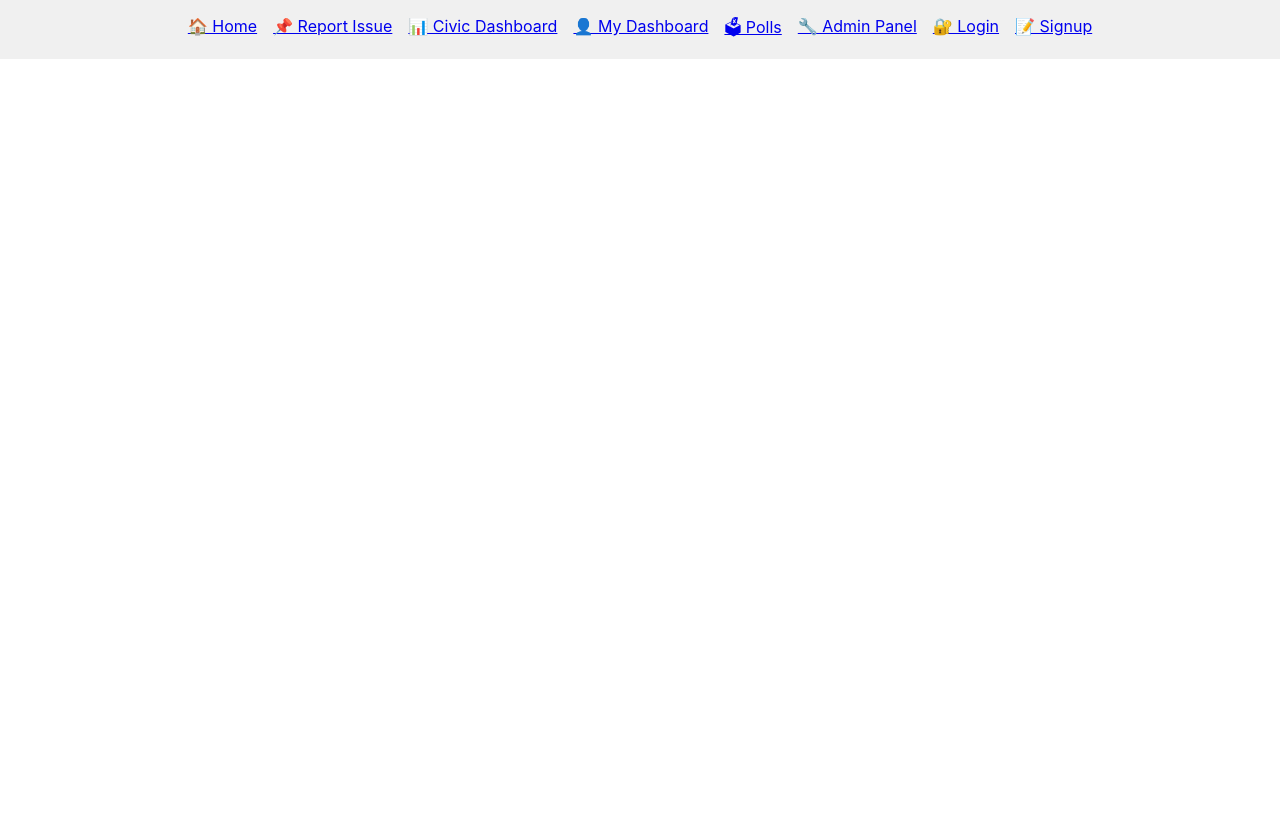
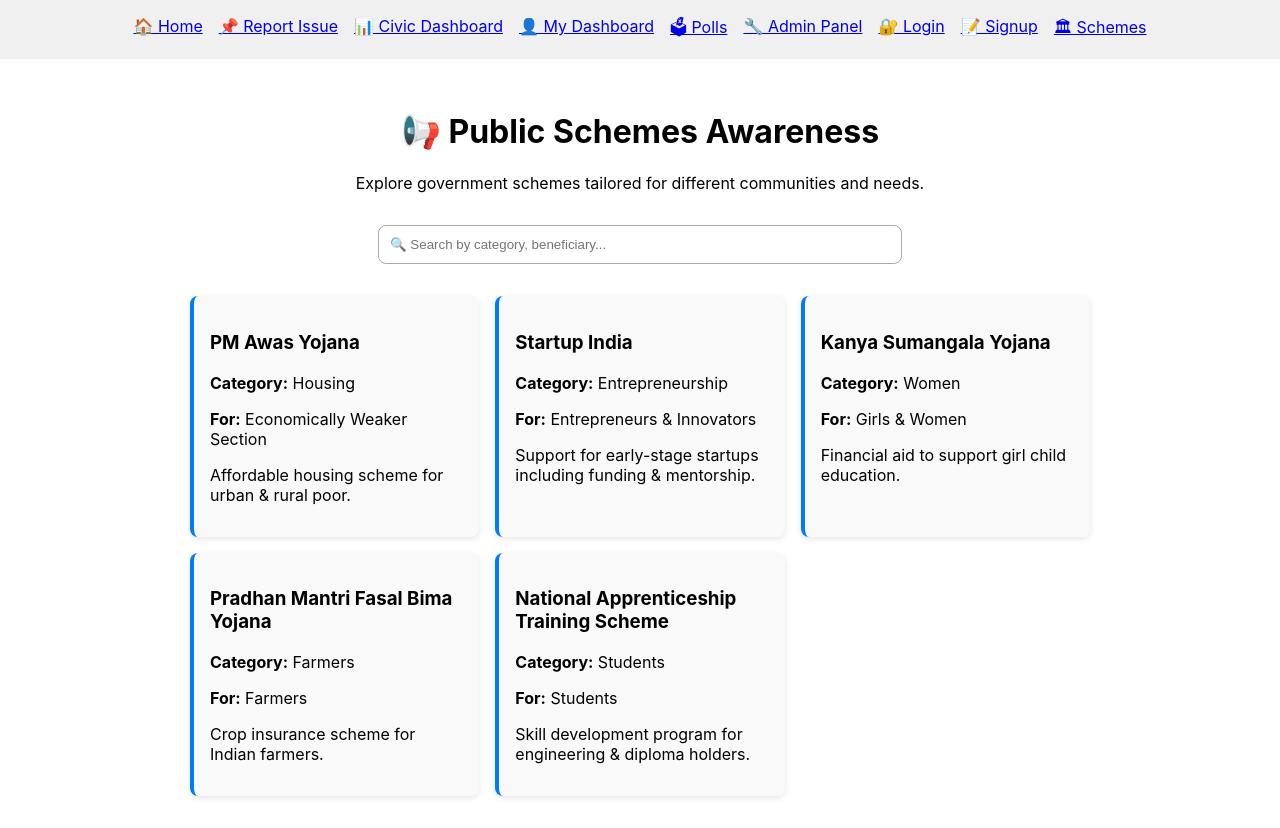
Before and after one commit to RichaBharti0603/Nagrik-citizen-, a React (Create React App) app: page /schemes in a window 1280 px wide. Before the commit the page ends 800 px from the top, so only its background shows below. Built offline with nearby package versions, Linux system fonts and the light colour scheme.

Commit message:
fix: resolve module resolution errors and ensure stable routing with React Router v6

```diff
--- a/src/App.jsx
+++ b/src/App.jsx
@@ -9,6 +9,7 @@
 import Login from "./pages/Login";
 import Signup from "./pages/Signup";
 import MyDashboard from './pages/MyDashboard'; // 👤 User-specific dashboard
+import PublicSchemes from "./pages/PublicSchemes"; // Add this
 
 function App() {
   return (
@@ -23,6 +24,7 @@
           <Link to="/admin">🔧 Admin Panel</Link>
           <Link to="/login">🔐 Login</Link>
           <Link to="/signup">📝 Signup</Link>
+          <Link to="/schemes">🏛 Schemes</Link>
         </nav>
       </header>
 
@@ -36,6 +38,7 @@
           <Route path="/admin" element={<AdminView />} />
           <Route path="/login" element={<Login />} />
           <Route path="/signup" element={<Signup />} />
+          <Route path="/schemes" element={<PublicSchemes />} />
         </Routes>
       </main>
     </Router>
--- /dev/null
+++ b/src/pages/PublicSchemes.css
@@ -0,0 +1,32 @@
+/* src/pages/PublicSchemes.css */
+.schemes-page {
+  padding: 2rem;
+  max-width: 900px;
+  margin: auto;
+  text-align: center;
+}
+
+.search-bar {
+  padding: 0.7rem;
+  width: 80%;
+  max-width: 500px;
+  margin: 1rem 0;
+  border-radius: 8px;
+  border: 1px solid #aaa;
+}
+
+.schemes-grid {
+  display: grid;
+  grid-template-columns: repeat(auto-fill, minmax(280px, 1fr));
+  gap: 1rem;
+  margin-top: 1rem;
+}
+
+.scheme-card {
+  background: #f9f9f9;
+  padding: 1rem;
+  border-left: 4px solid #007bff;
+  border-radius: 8px;
+  text-align: left;
+  box-shadow: 0 2px 6px rgba(0, 0, 0, 0.1);
+}
--- /dev/null
+++ b/src/pages/PublicSchemes.jsx
@@ -0,0 +1,76 @@
+// src/pages/PublicSchemes.jsx
+import React, { useState } from "react";
+import "./PublicSchemes.css";
+
+const schemesData = [
+  {
+    title: "PM Awas Yojana",
+    category: "Housing",
+    description: "Affordable housing scheme for urban & rural poor.",
+    for: "Economically Weaker Section",
+  },
+  {
+    title: "Startup India",
+    category: "Entrepreneurship",
+    description: "Support for early-stage startups including funding & mentorship.",
+    for: "Entrepreneurs & Innovators",
+  },
+  {
+    title: "Kanya Sumangala Yojana",
+    category: "Women",
+    description: "Financial aid to support girl child education.",
+    for: "Girls & Women",
+  },
+  {
+    title: "Pradhan Mantri Fasal Bima Yojana",
+    category: "Farmers",
+    description: "Crop insurance scheme for Indian farmers.",
+    for: "Farmers",
+  },
+  {
+    title: "National Apprenticeship Training Scheme",
+    category: "Students",
+    description: "Skill development program for engineering & diploma holders.",
+    for: "Students",
+  },
+];
+
+function PublicSchemes() {
+  const [search, setSearch] = useState("");
+
+  const filteredSchemes = schemesData.filter(
+    (scheme) =>
+      scheme.title.toLowerCase().includes(search.toLowerCase()) ||
+      scheme.category.toLowerCase().includes(search.toLowerCase()) ||
+      scheme.for.toLowerCase().includes(search.toLowerCase())
+  );
+
+  return (
+    <div className="schemes-page">
+      <h1>📢 Public Schemes Awareness</h1>
+      <p>Explore government schemes tailored for different communities and needs.</p>
+
+      <input
+        type="text"
+        placeholder="🔍 Search by category, beneficiary..."
+        value={search}
+        onChange={(e) => setSearch(e.target.value)}
+        className="search-bar"
+      />
+
+      <div className="schemes-grid">
+        {filteredSchemes.map((scheme, idx) => (
+          <div className="scheme-card" key={idx}>
+            <h3>{scheme.title}</h3>
+            <p><strong>Category:</strong> {scheme.category}</p>
+            <p><strong>For:</strong> {scheme.for}</p>
+            <p>{scheme.description}</p>
+          </div>
+        ))}
+        {filteredSchemes.length === 0 && <p>No schemes found for your search.</p>}
+      </div>
+    </div>
+  );
+}
+
+export default PublicSchemes;
```
